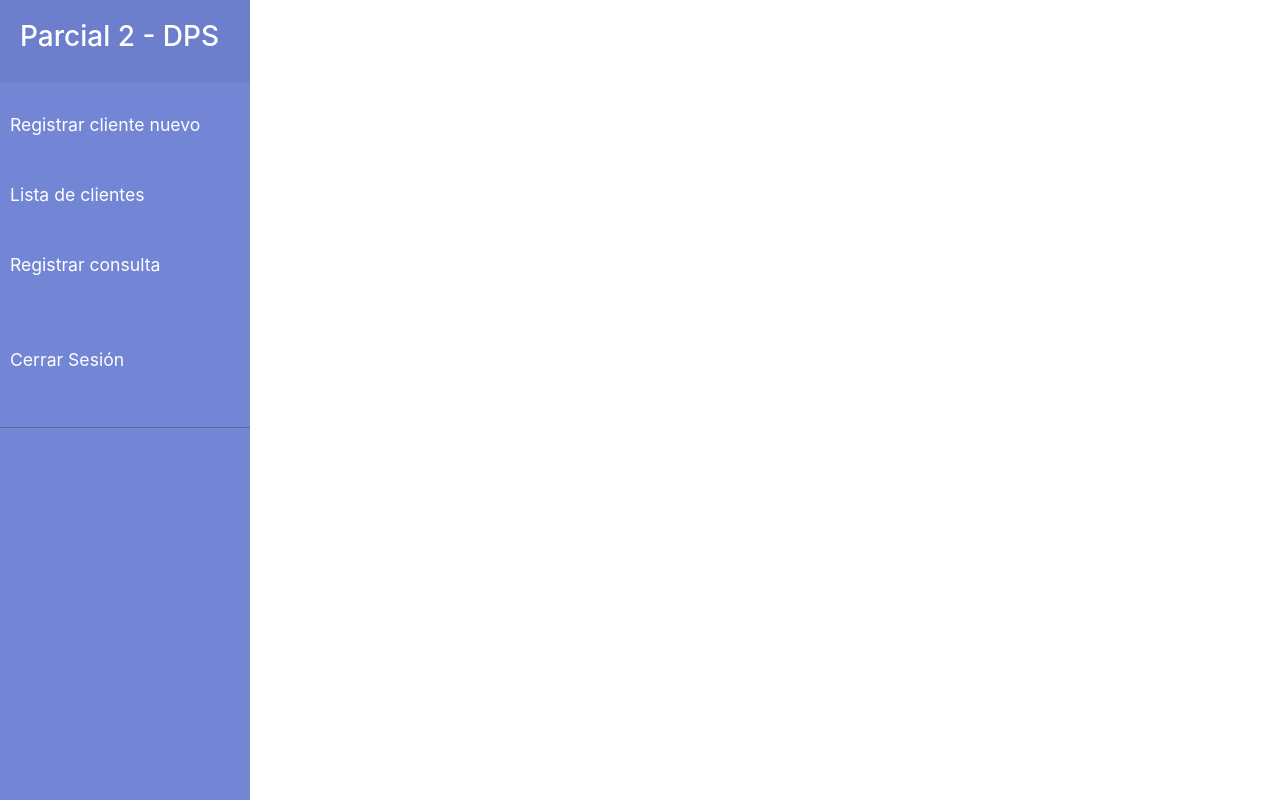
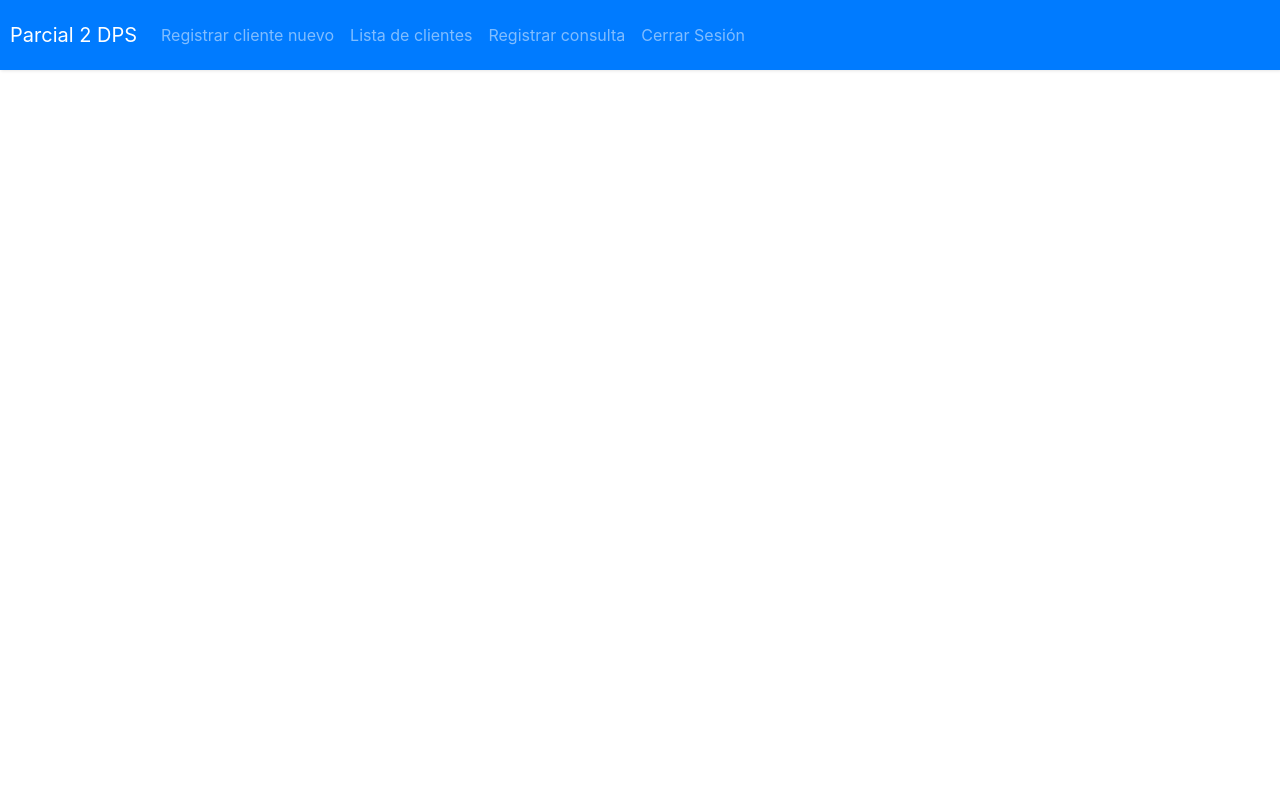
Before and after one commit to oscarp3112/parcial2dps, an Angular app: page / in a window 1280 px wide. Built offline with nearby package versions, Linux system fonts and the light colour scheme.

Commit message:
Navbar nueva

```diff
--- a/src/app/navbar/navbar.component.html
+++ b/src/app/navbar/navbar.component.html
@@ -1,25 +1,23 @@
 
-    <div class="wrapper">
-            <!-- Sidebar -->
-            <nav id="sidebar">
-                <div class="sidebar-header">
-                    <h3>Parcial 2 - DPS</h3>
-                </div>
-
-                <ul class="list-unstyled components">
-                    <li>
-                        <a routerLink='/regCliente'>Registrar cliente nuevo</a>
-                        <br>
-                        <a routerLink='/listCliente'>Lista de clientes</a>
-                        <br>
-                        <a routerLink='/regConsulta'>Registrar consulta</a>
-                        <br>
-                        <br>
-                        <a href='#'>Cerrar Sesión</a>
-                        <br>
-                    </li>
-                </ul>
-
-
-            </nav>
-        </div>
+        <nav class="navbar navbar-expand-lg navbar-dark bg-primary">
+            <a class="navbar-brand" href="#">Parcial 2 DPS</a>
+            <button class="navbar-toggler" type="button" data-toggle="collapse" data-target="#navbarNavDropdown" aria-controls="navbarNavDropdown" aria-expanded="false" aria-label="Toggle navigation">
+              <span class="navbar-toggler-icon"></span>
+            </button>
+            <div class="collapse navbar-collapse" id="navbarNavDropdown">
+              <ul class="navbar-nav">
+                <li class="nav-item">
+                  <a class="nav-link" routerLink='/regCliente'>Registrar cliente nuevo</a>
+                </li>
+                <li class="nav-item">
+                  <a class="nav-link" routerLink='/listCliente'>Lista de clientes</a>
+                </li>
+                <li class="nav-item">
+                    <a class="nav-link" routerLink='/regConsulta'>Registrar consulta</a>
+                  </li>
+                  <li class="nav-item">
+                    <a class="nav-link" href="#">Cerrar Sesión</a>
+                  </li>
+              </ul>
+            </div>
+          </nav>
```
